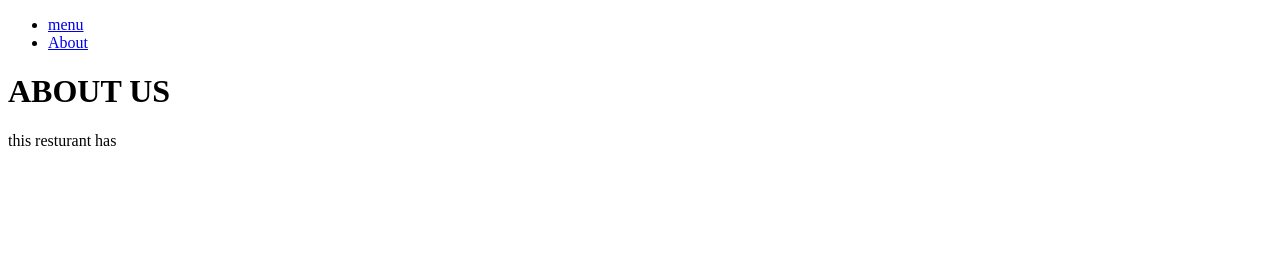
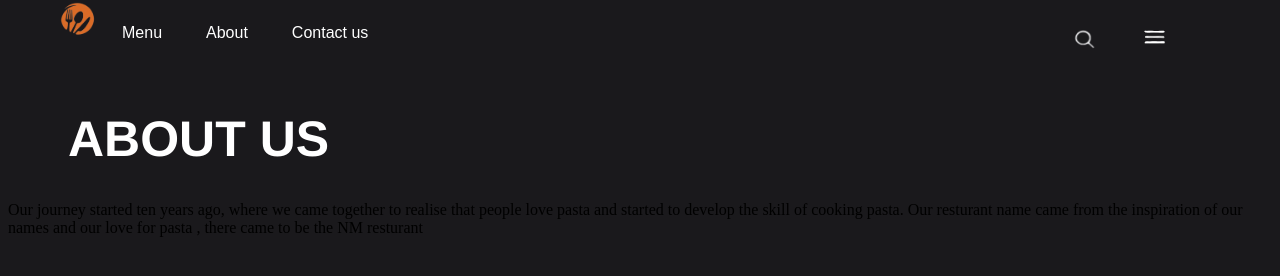
Before and after one commit to NeLeEnGiChUkI/NMrestaurant, a plain HTML site: page about.html in a window 1280 px wide. Drawn offline with Linux system fonts and the light colour scheme.

Commit message:
Added an about page

```diff
--- a/about.html
+++ b/about.html
@@ -1,18 +1,28 @@
 <!DOCTYPE html>
 <html lang="en">
 <head>
+
     <meta charset="UTF-8">
+    <link rel="stylesheet" href="styles.css">
     <meta name="viewport" content="width=device-width, initial-scale=1.0">
-    <title>Document</title>
+    <title>About us </title>
 </head>
 <body>
     <nav>
         <ul>
-            <li class="logo"><a href="menu.html">menu</a></li>
-                <li class="about"><a href="about.html">About</a></li>
-        </ul>
+
+            <img src="images/Logo.png" width="40px" height="40px" id=logo alt="Logo image" style="margin-left: 10px;" />
+            <li class="Menu"><a href="index.html" style="font-family: sans-serif;">Menu</a></li>
+            <li class="About"><a href= "#About" style="font-family: sans-serif;"> About</a></li>
+            <li class="Contact us"><a href="#contact" style="font-family: sans-serif;">Contact us</a></li>
+            <div class="row"><img src="images/Search.png" width="60px" height="40px" id=logo alt="Logo image" style="margin-left: 10px;" />
+                <img src="images/More.png" width="50px" height="40px" id=logo alt="Logo image" style="margin-left: 10px;" />
+            </div>
+
+            </ul>
     </nav>
-    <h1>ABOUT US</h1>
-    <p>this resturant has </p>
+     <h1>ABOUT US</h1>
+     <p class="About">Our journey started ten years ago, where we came together to realise that people love pasta and started to develop the skill
+        of cooking pasta. Our resturant name came from the inspiration of our names and our love for pasta , there came to be the NM resturant  </p>
 </body>
 </html>
```
Also changed, not shown: menu.html (deleted, +0 -11 lines), styles.css (line endings or trailing spaces), 1 other file.
